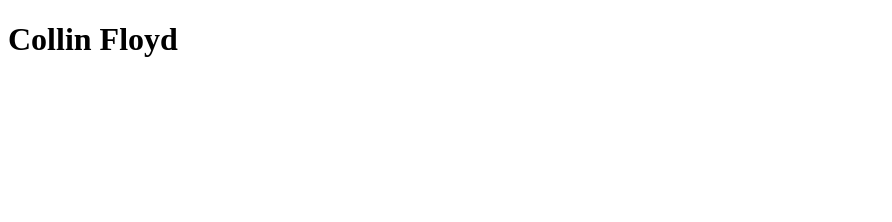
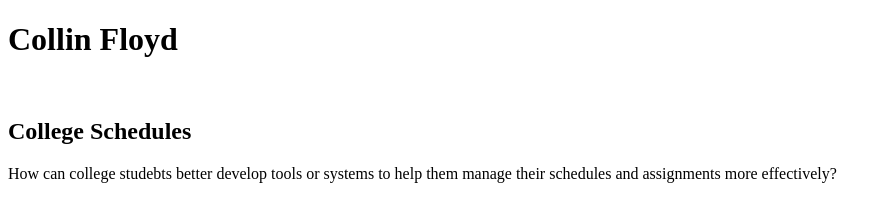
Before and after one commit to dacrafter1234567/dacrafter1234567.github.io, a plain HTML site: page index.html in a window 1280 px wide. Shown: the whole page, without its empty margins (0-892 px from the left). Drawn offline with Linux system fonts and the light colour scheme.

Commit message:
Update index.html

```diff
--- a/index.html
+++ b/index.html
@@ -5,5 +5,15 @@
     </head>
     <body>
         <h1>Collin Floyd</h1>
+
+        <section class="assign">
+            <img src="">
+            <section class="assign-det">
+                <h2>College Schedules</h2>
+                <p>
+                    How can college studebts better develop tools or systems to help them manage their schedules and assignments more effectively?
+                </p>
+            </section>
+        </section>
     </body>
 </html>
```
Lines whose indentation alone changed are shown as unchanged.
